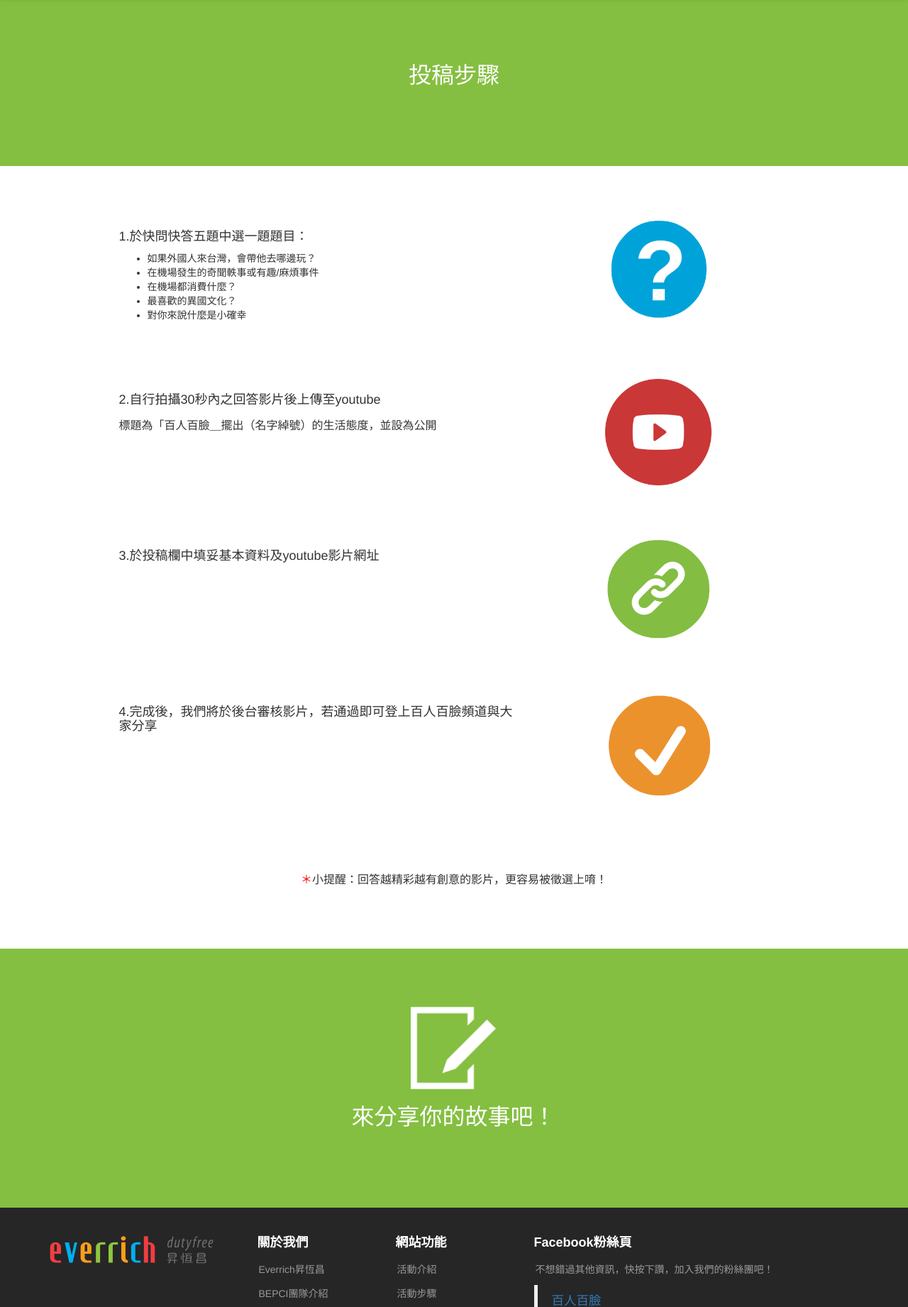
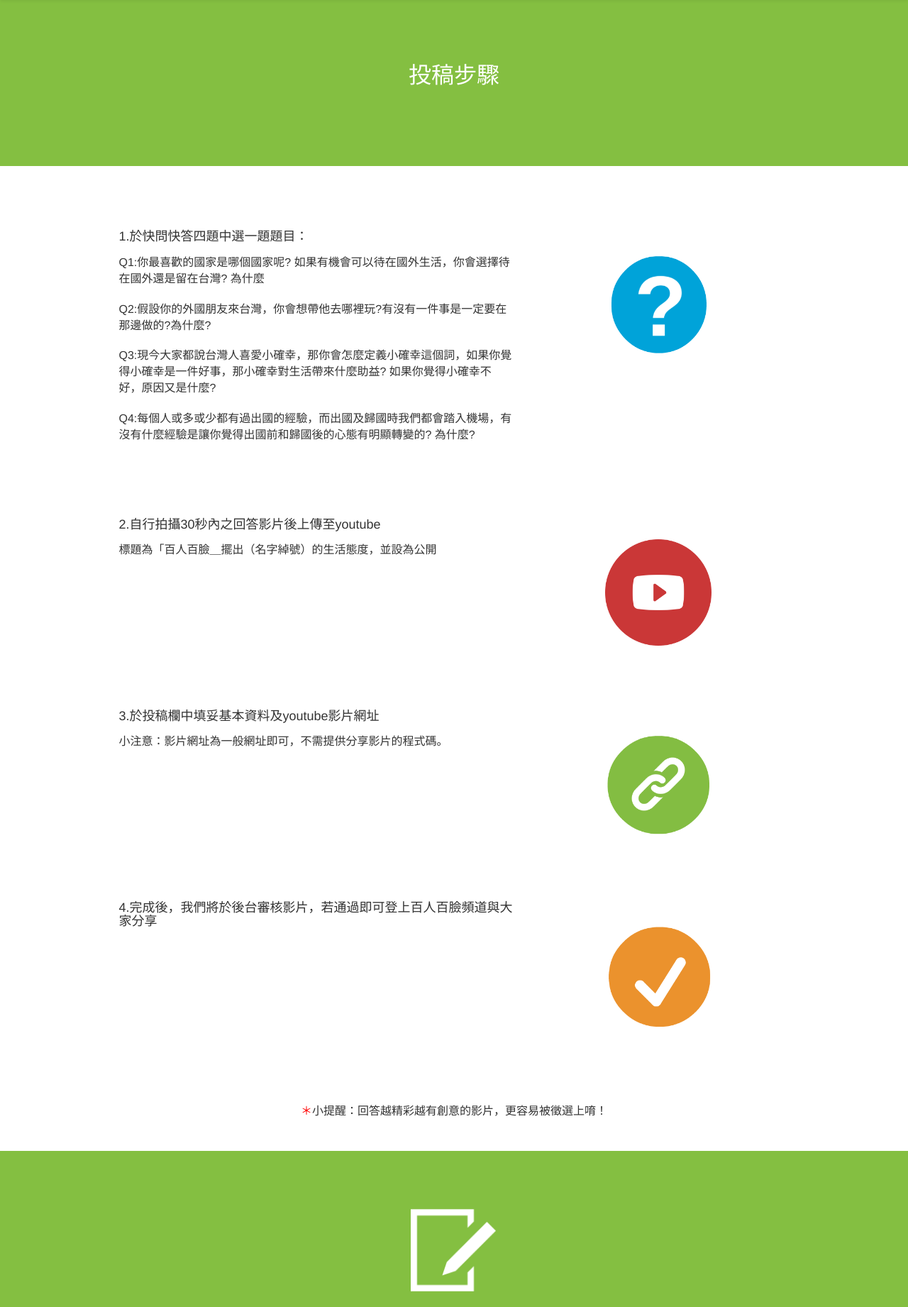
Before and after one commit to kokokuo/ygeneration100, a Django app: page /facewall/index/ in a window 1280 px wide. Shown: the part 51-1893 px from the top of the page at 71% size. Run offline with Django 3.2, Linux system fonts and the light colour scheme; some libraries are stand-ins or nearby versions.

Commit message:
更新投稿步驟主題.

```diff
--- a/static/css/base.css
+++ b/static/css/base.css
@@ -405,3 +405,16 @@ a:hover{
     width: 100%;
     height: 100%;
 }
+/*＝＝＝＝＝＝＝＝＝＝＝＝＝＝＝＝＝＝＝＝＝＝＝＝*/
+/* 固定的滾軸按鈕 */
+.scroll-top-btn {
+	width: 100px;
+	height: 100px;
+	position: fixed;
+	right: 200px;
+	border-bottom: 200px;
+	color: white;
+	border-radius:
+	border: 10px solid #000;
+    border-radius: 25px;
+}
--- a/static/css/facewall.css
+++ b/static/css/facewall.css
@@ -58,8 +58,10 @@
 .ques_section_content img{
 	width: 150px;
 	height: 150px;
+	margin-top: 50px;
 	margin-left: 100px;
 }
+
 /* = = = == = = = ================*/
 .agree_report {
 	border: 1px solid #e9e9e9;
--- a/static/js/base.js
+++ b/static/js/base.js
@@ -110,5 +110,14 @@ $(document).ready(function(){
 	});
 
 	//=============
+	// 實作滑動滾軸
+	 $(window).scroll(function() {
+   		if($(window).scrollTop() + $(window).height() > $(document).height()/2 ) {
+       		// 插入點擊滾回最上面的按鈕
+       		//$('.sroll-top-btn').css().fadeTo('fast',0.6);
+		}
+		else{
 
+		}
+	});
 });
--- a/templates/base.html
+++ b/templates/base.html
@@ -2,7 +2,13 @@
 <!DOCTYPE html>
 <html>
 	<head>
+		<!-- Bootstrap Mobile First-->
 		<meta name="viewport" content="width=device-width, initial-scale=1, maximum-scale=1, user-scalable=no">
+		<!-- Facebook Webmaster-->
+		<meta property="og:url" content="http://www.ygeneration100.com.tw/" />
+		<meta property="og:title"              content="百人百臉，擺出你的生活態度" />
+		<meta property="og:description"        content="昇恆昌是台灣機場免稅店的龍頭，不過，其實除了在機場經營免稅店外，其也致力於美化機場環境。 舉例來說，昇恆昌就在桃園機場建立了多座候機室，像是金曲候機室、台灣電影候機室等等。 然而，許多年輕人甚至不知道昇恆昌有在做候機室，因此我們想透過「共創」的理念和民眾一同打造一座百人百臉候機室。我們認為在這塊土地上發生的每件小事，都是屬於台灣的故事，而每個人背後的酸甜苦辣就成了最好的素材。 因此我們想透過影片來收集年輕人在台灣土地上發生的故事，進而打造一座專屬年輕人的候機室。" />
+		<meta property="og:image"              content="" />
 		<title>百人百臉，擺出你的生活態度。</title>
 		<!--
 		<script src="http://code.jquery.com/jquery-1.11.3.min.js"></script>
@@ -122,7 +128,6 @@
 		</header>
 
 		<!-- 內文-->
-
 		<article>
 			{% block banner %}
 			{% endblock %}
--- a/templates/facewall/index.html
+++ b/templates/facewall/index.html
@@ -28,25 +28,20 @@
 				<div class="ques_section_content">
 					<div class="col-md-6 col-md-offset-1">
 						<h3>
-							1.於快問快答五題中選一題題目：
+							1.於快問快答四題中選一題題目：
 						</h3>
-						<ul>
-							<li>
-								如果外國人來台灣，會帶他去哪邊玩？
-							</li>
-							<li>
-								在機場發生的奇聞軼事或有趣/麻煩事件
-							</li>
-							<li>
-								在機場都消費什麼？
-							</li>
-							<li>
-								最喜歡的異國文化？
-							</li>
-							<li>
-								對你來說什麼是小確幸
-							</li>
-						</ul>
+							<p>
+								Q1:你最喜歡的國家是哪個國家呢? 如果有機會可以待在國外生活，你會選擇待在國外還是留在台灣? 為什麼
+							</p>
+							<p>
+								Q2:假設你的外國朋友來台灣，你會想帶他去哪裡玩?有沒有一件事是一定要在那邊做的?為什麼?
+							</p>
+							<p>
+								Q3:現今大家都說台灣人喜愛小確幸，那你會怎麼定義小確幸這個詞，如果你覺得小確幸是一件好事，那小確幸對生活帶來什麼助益? 如果你覺得小確幸不好，原因又是什麼?
+							</p>
+							<p>
+								Q4:每個人或多或少都有過出國的經驗，而出國及歸國時我們都會踏入機場，有沒有什麼經驗是讓你覺得出國前和歸國後的心態有明顯轉變的? 為什麼?
+							</p>
 					</div>
 					<div class="col-md-4">
 							<img src="{% static "images/flow1_ques.png" %}">
@@ -76,6 +71,9 @@
 						<h3>
 							3.於投稿欄中填妥基本資料及youtube影片網址
 						</h3>
+						<p>
+							小注意：影片網址為一般網址即可，不需提供分享影片的程式碼。
+						</p>
 					</div>
 					<div class="col-md-4">
 						<img src="{% static "images/flow3_link.png" %}">
@@ -97,7 +95,9 @@
 			</div>
 			<div class="row">
 				<div class="ques_section_title">
-					<p><spane style="color:red;">＊</spane>小提醒：回答越精彩越有創意的影片，更容易被徵選上唷！<p>
+					<div class="col-md-12">
+					<p><span style="color:red;">＊</span>小提醒：回答越精彩越有創意的影片，更容易被徵選上唷！<p>
+				</div>
 				</div>
 			</div>
 		</div>
--- a/templates/home.html
+++ b/templates/home.html
@@ -97,6 +97,7 @@
 		<section>
 			<div class="container">
 				<div class="row section_content content_left">
+					<div class="col-md-12">
 						<p>
 						昇恆昌是台灣機場免稅店的龍頭，不過，其實除了在機場經營免稅店外，其也致力於美化機場環境。
 			舉例來說，昇恆昌就在桃園機場建立了多座候機室，像是金曲候機室、台灣電影候機室等等。
@@ -119,6 +120,7 @@
 								和我們一起分享你的獨家記憶。<br/>
 								你，也可以成為台灣最美的一片風景。
 							</p>
+						</div>
 					</div>
 				</div>
 			</div>
```
Lines whose indentation alone changed are shown as unchanged.
